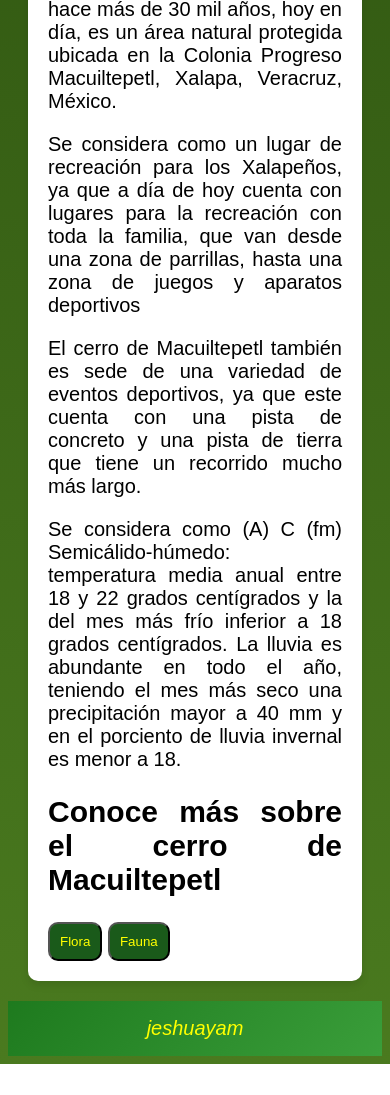
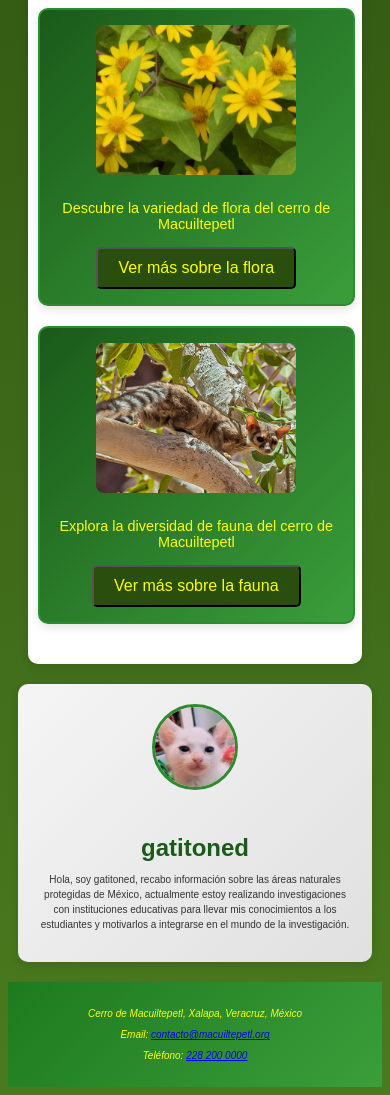
Before and after one commit to MomichisYam/ordinario-ftw, a plain HTML site: page index.html in a window 390 px wide. Shown: the part 555-1650 px from the top of the page. Before the commit the page ends 1619 px from the top, so only its background shows below. Drawn offline with Linux system fonts and the light colour scheme.

Commit message:
Tarjetas de información, biografia aside y más formato

```diff
--- a/Estilos.css
+++ b/Estilos.css
@@ -1,5 +1,5 @@
 h1 {
-  font-family: 'Franklin Gothic Medium', 'Arial Narrow', Arial, sans-serif;
+  font-family:'Trebuchet MS', 'Lucida Sans Unicode', 'Lucida Grande', 'Lucida Sans', Arial, sans-serif ;
   font-size: 50px;
 }
 
@@ -109,6 +109,7 @@ figure img {
   max-width: 100%;
   height: auto;
   border-radius: 8px; /* Bordes redondeados para imágenes */
+  box-shadow: 0 4px 8px 0 rgba(0, 0, 0, 0.2), 0 6px 20px 0 rgba(0, 0, 0, 0.19);
 
 }
 
@@ -126,7 +127,128 @@ button{
   border-radius: 10px;
 }
 
+/* Estilos para la biografía del autor */
+.biografia {
+  background: linear-gradient(135deg, #f5f5f5, #e0e0e0);
+  border-radius: 10px;
+  padding: 20px;
+  margin: 20px 100px;
+  box-shadow: 0 4px 8px rgba(0,0,0,0.1);
+  animation: fadeIn 0.6s ease-out forwards;
+  opacity: 0;
+}
+
+.contenidoBiografia {
+  display: flex;
+  align-items: center;
+  gap: 20px;
+}
+
+.imagenBiografia {
+  width: 100px;
+  height: 100px;
+  border-radius: 50%;
+  object-fit: cover;
+  border: 3px solid #2e8b2e;
+}
+
+.textoBiografia h3 {
+  color: #1a5a1a;
+  margin-bottom: 10px;
+  font-size: 1.5rem;
+}
+
+.textoBiografia p {
+  color: #333;
+  line-height: 1.5;
+}
+
+/* Contenedor para las tarjetas */
+.tarjetas-contenedor {
+  display: flex;
+  justify-content: center;
+  flex-wrap: wrap;
+  gap: 30px;
+  margin: 30px auto;
+  max-width: 1200px;
+}
+
+/* Estilos para la tarjeta de información */
+.boton-info {
+  background: linear-gradient(135deg, #1a5a1a, #3a9e3a);
+  border-radius: 10px;
+  padding: 20px;
+  width: 350px; /* Ancho fijo para consistencia */
+  box-shadow: 0 4px 8px rgba(0,0,0,0.1);
+  display: flex;
+  flex-direction: column;
+  align-items: center;
+  text-align: center;
+  border: 2px solid #2e8b2e;
+  animation: fadeIn 0.6s ease-out forwards;
+  opacity: 0;
+  color: yellow;
+  transition: transform 0.3s ease, box-shadow 0.3s ease;
+}
+
+
+
+/* Animación hover solo para dispositivos con hover (no afecta lectores) */
+@media (hover: hover) and (pointer: fine) {
+  .boton-info:hover {
+    transform: translateY(-5px);
+    box-shadow: 0 6px 12px rgba(0,0,0,0.15);
+  }
+}
+
+.boton-info img {
+  width: 100%;
+  max-width: 300px;
+  height: 200px; /* Altura fija para consistencia */
+  border-radius: 8px;
+  margin-bottom: 15px;
+  object-fit: cover;
+}
+
+.boton-info p {
+  margin: 10px 0 15px;
+  flex-grow: 1;
+}
+
+.boton-info button {
+  margin-top: auto;
+  padding: 10px 20px;
+  background-color: #2a4e0e;
+  color: yellow;
+  border-radius: 5px;
+  cursor: pointer;
+  font-size: 1rem;
+  transition: background-color 0.3s ease;
+}
+
+.boton-info button:hover {
+  background-color: #3a9e3a;
+}
+
 @media (max-width: 768px) {
+  h1{
+    font-size: 15px;
+  }
+
+  h2{
+    font-size: 15px;
+    text-align: left;
+  }
+
+  body{
+    font-size: 10px;
+  }
+
+  main{
+    padding: 10px;
+    margin: 0 10px;
+  }
+
   .navbar ul {
     display: none;
     flex-direction: column;
@@ -144,4 +266,47 @@ button{
   main {
     margin: 0 20px; /* Menos margen en móviles */
   }
+
+  .biografia {
+    margin: 20px 10px;
+  }
+
+  .contenidoBiografia {
+    flex-direction: column;
+    text-align: center;
+  }
+
+  .imagenBiografia {
+    width: 80px;
+    height: 80px;
+  }
+
+  .boton-info {
+    margin: 20px 10px;
+    padding: 15px;
+  }
+
+  .boton-info img {
+    max-width: 200px;
+  }
+
+  .boton-info p {
+    font-size: 0.9rem;
+  }
+
+  .tarjetas-contenedor {
+    flex-direction: column;
+    align-items: center;
+    gap: 20px;
+  }
+
+  .boton-info {
+    width: 90%;
+    max-width: 350px;
+    margin: 0;
+  }
+
+  .boton-info img {
+    height: 150px;
+  }
 }
--- a/index.html
+++ b/index.html
@@ -1,15 +1,17 @@
 <!DOCTYPE html>
 <html lang="es">
+
 <head>
   <meta charset="UTF-8" />
-  <meta name="viewport" content="width=device-width, initial-scale=1.0"/>
+  <meta name="viewport" content="width=device-width, initial-scale=1.0" />
   <title>Cerro de Macuiltepetl</title>
-  <link rel="stylesheet" href="Estilos.css"/>
+  <link rel="stylesheet" href="Estilos.css" />
 </head>
+
 <body>
   <header class="navbar" role="banner" aria-label="Cabecera de la página">
     <a href="index.html">
-      <img src="imagenes/logoDelCerroDeMacuiltepetl.png" alt="Logo del cerro de Macuiltepetl" class="logo"/>
+      <img src="imagenes/logoDelCerroDeMacuiltepetl.png" alt="Logo del cerro de Macuiltepetl" class="logo" />
     </a>
     <button class="menu-toggle" aria-label="Mostrar menú" aria-expanded="false" onclick="desplegarMenu()">☰</button>
     <nav role="navigation" aria-label="Menú principal">
@@ -25,29 +27,65 @@
     <h1>Cerro de Macuiltepetl</h1>
 
     <figure>
-      <img src="imagenes/cerro1.png" alt="Vista aérea del cerro de Macuiltepetl">
+      <img src="imagenes/cerro1.png" alt="Vista aérea del cerro de Macuiltepetl" title="El cerro de Macuiltepetl">
       <figcaption>Vista aérea del cerro de Macuiltepetl</figcaption>
     </figure>
 
-    <p>El cerro de Macuiltepetl es un volcán extinto que hizo erupción hace más de 30 mil años, hoy en día, es un área natural protegida ubicada en la Colonia Progreso Macuiltepetl, Xalapa, Veracruz, México.<br></p>
+    <p>El cerro de Macuiltepetl es un volcán extinto que hizo erupción hace más de 30 mil años, hoy en día, es un área
+      natural protegida ubicada en la Colonia Progreso Macuiltepetl, Xalapa, Veracruz, México.<br></p>
 
-    <p>Se considera como un lugar de recreación para los Xalapeños, ya que a día de hoy cuenta con lugares para la recreación con toda la familia, que van desde una zona de parrillas, hasta una zona de juegos y aparatos deportivos</p>
+    <p>Se considera como un lugar de recreación para los Xalapeños, ya que a día de hoy cuenta con lugares para la
+      recreación con toda la familia, que van desde una zona de parrillas, hasta una zona de juegos y aparatos
+      deportivos</p>
 
-    <p>El cerro de Macuiltepetl también es sede de una variedad de eventos deportivos, ya que este cuenta con una pista de concreto y una pista de tierra que tiene un recorrido mucho más largo.</p>
+    <p>El cerro de Macuiltepetl también es sede de una variedad de eventos deportivos, ya que este cuenta con una pista
+      de concreto y una pista de tierra que tiene un recorrido mucho más largo.</p>
 
-    <p>Se considera como (A) C (fm) Semicálido-húmedo: temperatura media anual entre 18 y 22 grados centígrados y la del mes más frío inferior a 18 grados centígrados. La lluvia es abundante en todo el año, teniendo el mes más seco una precipitación mayor a 40 mm y en el porciento de lluvia invernal es menor a 18.</p>
+    <p>Se considera como (A) C (fm) Semicálido-húmedo: temperatura media anual entre 18 y 22 grados centígrados y la del
+      mes más frío inferior a 18 grados centígrados. La lluvia es abundante en todo el año, teniendo el mes más seco una
+      precipitación mayor a 40 mm y en el porciento de lluvia invernal es menor a 18.</p>
 
-  <h2>Conoce más sobre el cerro de Macuiltepetl</h2>
+    <h2>Conoce más sobre el cerro de Macuiltepetl</h2>
 
-  <button>Flora</button>
-  <button>Fauna</button>
+    <div class="tarjetas-contenedor">
+
+       <div class="boton-info">
+        <img src="imagenes/acahual.jpg" alt="Acahual, vegetación típica del cerro" title="Flora del cerro">
+        <p>Descubre la variedad de flora del cerro de Macuiltepetl</p>
+        <button title="Clic en el botón para ver la página de flora">Ver más sobre la flora</button>
+      </div>
+
+      <div class="boton-info">
+        <img src="imagenes/cacomixtle.jpg" alt="Cacomixtle, especie de fauna del cerro" title="Fauna del cerro">
+        <p>Explora la diversidad de fauna del cerro de Macuiltepetl</p>
+        <button title="Clic en el botón para ver la página de fauna">Ver más sobre la fauna</button>
+      </div>
+
+    </div>
 
   </main>
 
+  <aside class="biografia">
+    <div class="contenidoBiografia">
+      <img src="imagenes/ned.png" alt="Foto de perfil de gatitoned" class="imagenBiografia" title="El autor :o">
+      <div class="textoBiografia">
+        <h3>gatitoned</h3>
+        <p>Hola, soy gatitoned, recabo información sobre las áreas naturales protegidas de México, actualmente estoy
+          realizando investigaciones con instituciones educativas para llevar mis conocimientos a los estudiantes y
+          motivarlos a integrarse en el mundo de la investigación.</p>
+      </div>
+    </div>
+  </aside>
+
   <footer>
-    <address>jeshuayam</address>
+    <address>
+      <p>Cerro de Macuiltepetl, Xalapa, Veracruz, México</p>
+      <p>Email: <a href="mailto:contacto@macuiltepetl.org">contacto@macuiltepetl.org</a></p>
+      <p>Teléfono: <a href="tel:+522282000000">228 200 0000</a></p>
+    </address>
   </footer>
 
   <script src="script.js"></script>
 </body>
+
 </html>
```
Also changed, not shown: imagenes/acahual.jpg (added), imagenes/cacomixtle.jpg (added), imagenes/ned.png (added).
